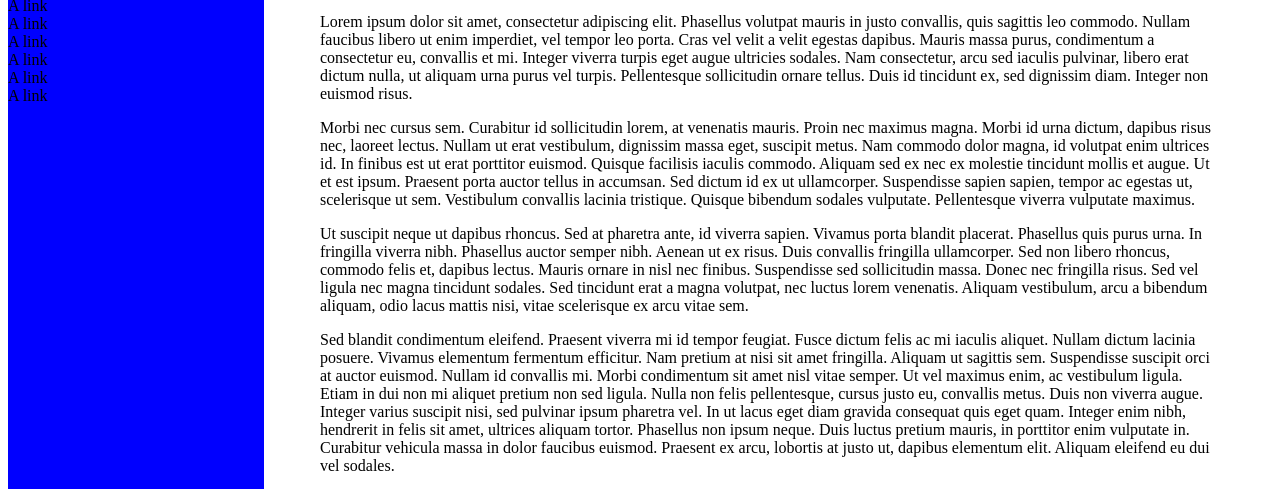
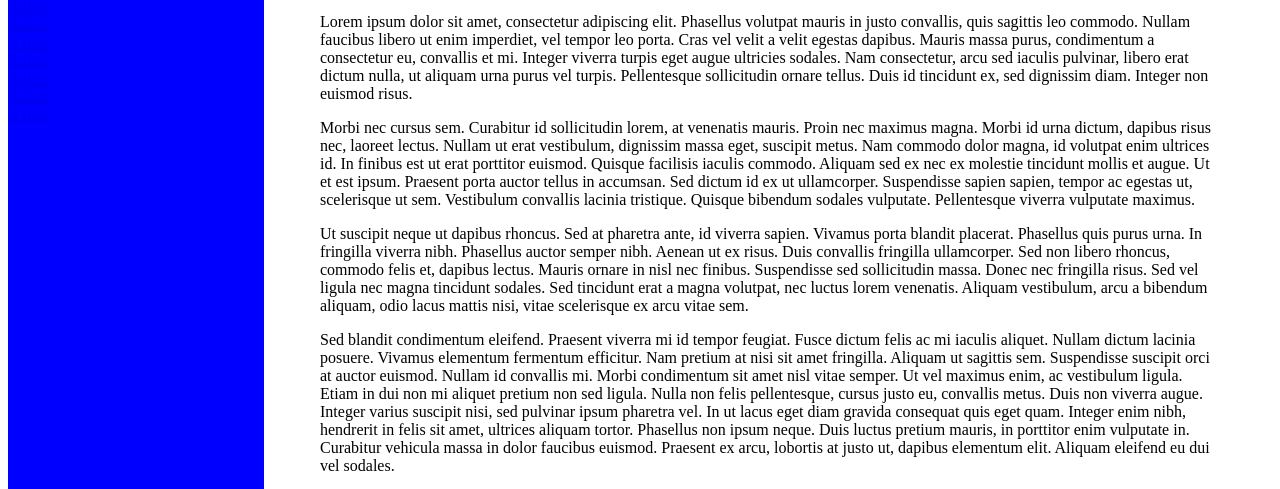
Before and after one commit to cthom178/nc-courts, a plain HTML site: page index.html in a window 1280 px wide. Shown: the part 311-800 px from the top of the page. Drawn offline with Linux system fonts and the light colour scheme.

Commit message:
Update index.html

```diff
--- a/index.html
+++ b/index.html
@@ -20,12 +20,13 @@
 <!--------------------------------------------------------------------------->
   <main>
     <aside class = "left">
-      <a>A link</a><br>
-      <a>A link</a><br>
-      <a>A link</a><br>
-      <a>A link</a><br>
-      <a>A link</a><br>
-      <a>A link</a><br>
+      <a href = "http://google.com">A link</a><br>
+      <a href = "http://google.com">A link</a><br>
+      <a href = "http://google.com">A link</a><br>
+      <a href = "http://google.com">A link</a><br>
+      <a href = "http://google.com">A link</a><br>
+      <a href = "http://google.com">A link</a><br>
+      <a href = "http://google.com">A link</a><br>
     </aside>
     <!-------------------------->
     <aside class = "right">
```
